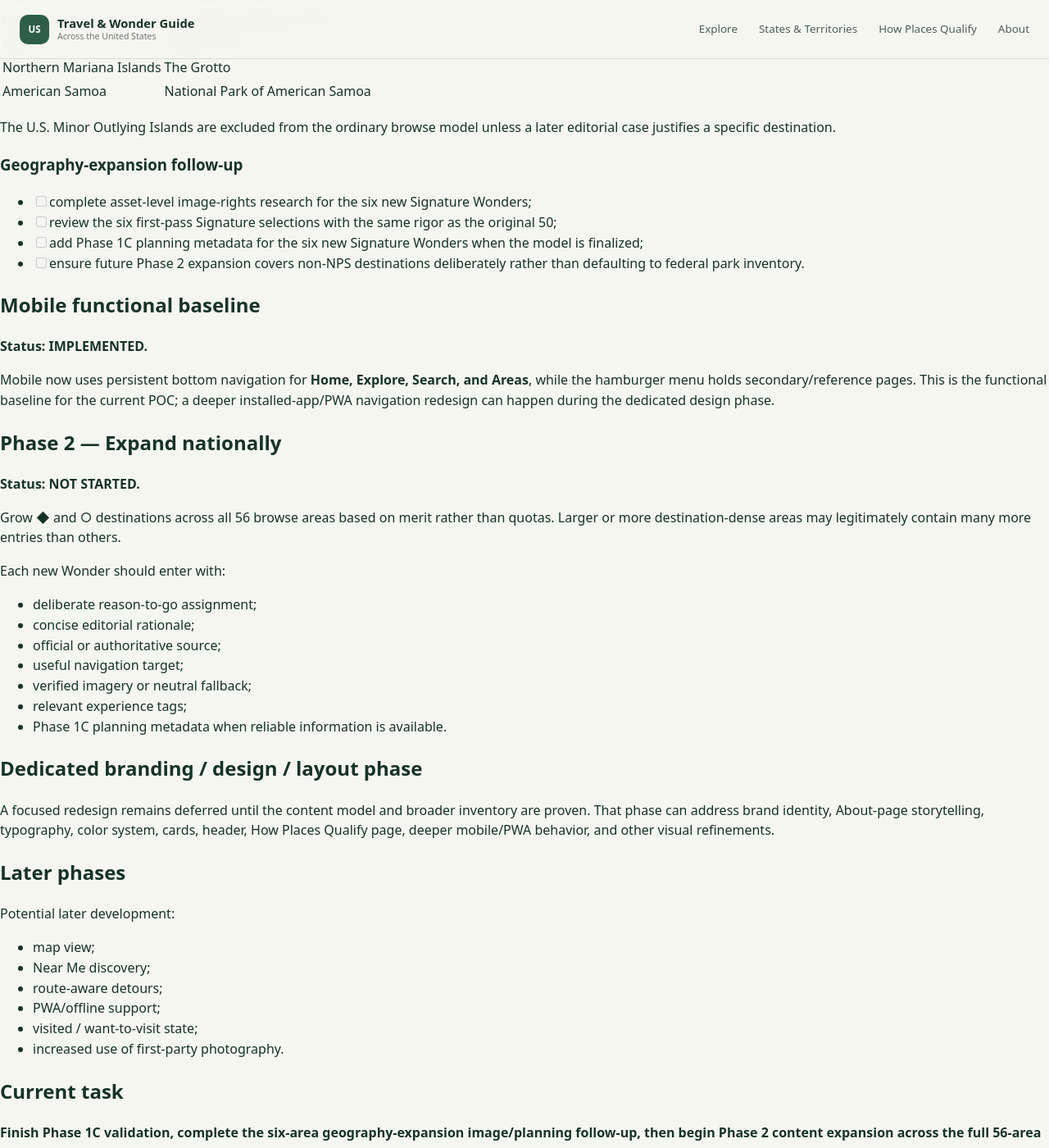
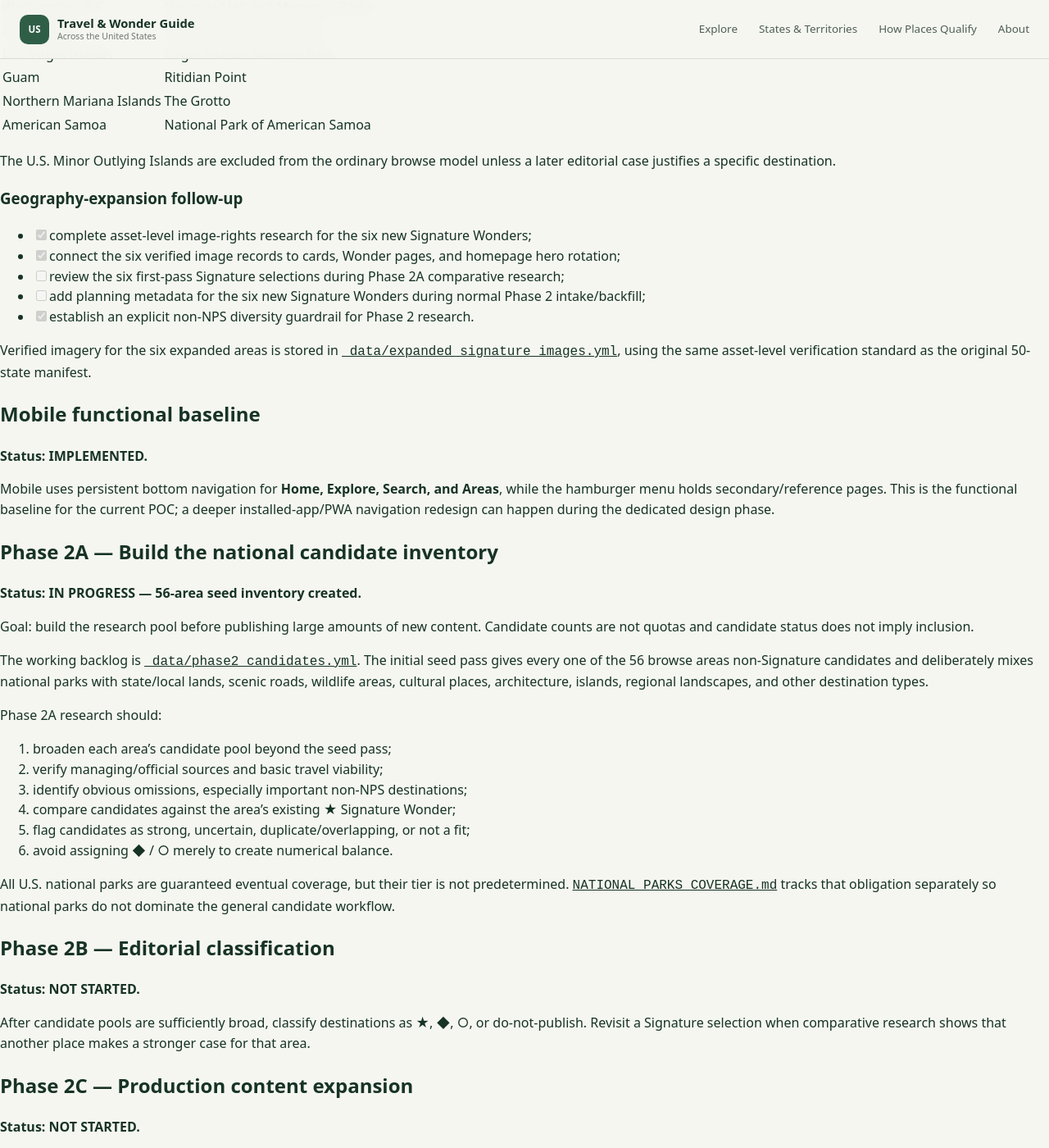
Before and after one commit to jeffthomasiii/us-travel-wonder-guide, a Jekyll site: the page built from PROJECT_PLAN.md, in a window 1280 px wide and 1400 px high, scrolled down 1412 px. Shown: the whole window at 82% size. Built offline with Jekyll 4.4.1, drawn with Linux system fonts in a browser that asks for light colours; our own code applies the rules of GitHub Pages for plain Markdown files; some of the changed text lies outside the part shown.

Commit message:
Close Phase 1C and start Phase 2A candidate research

```diff
--- a/PROJECT_PLAN.md
+++ b/PROJECT_PLAN.md
@@ -4,7 +4,7 @@
 
 ## Guiding principle
 
-The guide is a **U.S. travel discovery reference**, not a quota-driven state list and not a national-park directory. The primary geography now includes the **50 states, Washington, D.C., and the five inhabited U.S. territories**. Each area begins with one **★ Signature Wonder**, then grows only where destinations genuinely justify **◆ Worth Traveling For** and **○ Worth the Detour** status.
+The guide is a **U.S. travel discovery reference**, not a quota-driven state list and not a national-park directory. The primary geography includes the **50 states, Washington, D.C., and the five inhabited U.S. territories**. Each area begins with one **★ Signature Wonder**, then grows only where destinations genuinely justify **◆ Worth Traveling For** and **○ Worth the Detour** status.
 
 See [`EDITORIAL_SCOPE.md`](EDITORIAL_SCOPE.md) for geographic and editorial boundaries.
 
@@ -12,7 +12,7 @@
 
 **Status: COMPLETE — 50 / 50 original state Signature Wonders.**
 
-The canonical rights audit remains [`_data/signature_images.yml`](_data/signature_images.yml). The six district/territory Signature Wonders added later are a separate geography-expansion image pass and intentionally keep the neutral fallback until their images are individually rights-verified.
+The canonical rights audit remains [`_data/signature_images.yml`](_data/signature_images.yml).
 
 ## Phase 1B — Mixed-tier pilot
 
@@ -24,9 +24,11 @@
 
 ## Phase 1C — Travel-planning content model
 
-**Status: IN PROGRESS — implemented for all 18 Wonders in the six pilot states.**
+**Status: COMPLETE — model validated on all 18 Wonders in the six pilot states.**
 
-The working schema is documented in [`CONTENT_MODEL.md`](CONTENT_MODEL.md). Current planning guidance includes typical calendar visit windows, visit length, RV access and road/rig considerations, pet access, accessibility, photography, wildlife, official conditions, reservations/permits where useful, planning source, and review date.
+The schema is documented in [`CONTENT_MODEL.md`](CONTENT_MODEL.md). The validated planning guidance includes typical calendar visit windows, visit length, RV access and road/rig considerations, pet access, accessibility, photography, wildlife, official conditions, reservations/permits where useful, planning source, and review date.
+
+Phase 1C established the normal planning-data pattern for future intake. Not every existing Wonder must be backfilled before Phase 2 begins; planning metadata can expand alongside content production.
 
 Design and branding work remains intentionally deferred except for functional usability changes.
 
@@ -34,7 +36,7 @@
 
 **Status: IMPLEMENTED — 56 primary browse areas / 68 Wonders total.**
 
-The guide now includes:
+The guide includes:
 
 - 50 states
 - Washington, D.C.
@@ -59,24 +61,50 @@
 
 ### Geography-expansion follow-up
 
-- [ ] complete asset-level image-rights research for the six new Signature Wonders;
-- [ ] review the six first-pass Signature selections with the same rigor as the original 50;
-- [ ] add Phase 1C planning metadata for the six new Signature Wonders when the model is finalized;
-- [ ] ensure future Phase 2 expansion covers non-NPS destinations deliberately rather than defaulting to federal park inventory.
+- [x] complete asset-level image-rights research for the six new Signature Wonders;
+- [x] connect the six verified image records to cards, Wonder pages, and homepage hero rotation;
+- [ ] review the six first-pass Signature selections during Phase 2A comparative research;
+- [ ] add planning metadata for the six new Signature Wonders during normal Phase 2 intake/backfill;
+- [x] establish an explicit non-NPS diversity guardrail for Phase 2 research.
+
+Verified imagery for the six expanded areas is stored in [`_data/expanded_signature_images.yml`](_data/expanded_signature_images.yml), using the same asset-level verification standard as the original 50-state manifest.
 
 ## Mobile functional baseline
 
 **Status: IMPLEMENTED.**
 
-Mobile now uses persistent bottom navigation for **Home, Explore, Search, and Areas**, while the hamburger menu holds secondary/reference pages. This is the functional baseline for the current POC; a deeper installed-app/PWA navigation redesign can happen during the dedicated design phase.
+Mobile uses persistent bottom navigation for **Home, Explore, Search, and Areas**, while the hamburger menu holds secondary/reference pages. This is the functional baseline for the current POC; a deeper installed-app/PWA navigation redesign can happen during the dedicated design phase.
 
-## Phase 2 — Expand nationally
+## Phase 2A — Build the national candidate inventory
+
+**Status: IN PROGRESS — 56-area seed inventory created.**
+
+Goal: build the research pool before publishing large amounts of new content. Candidate counts are not quotas and candidate status does not imply inclusion.
+
+The working backlog is [`_data/phase2_candidates.yml`](_data/phase2_candidates.yml). The initial seed pass gives every one of the 56 browse areas non-Signature candidates and deliberately mixes national parks with state/local lands, scenic roads, wildlife areas, cultural places, architecture, islands, regional landscapes, and other destination types.
+
+Phase 2A research should:
+
+1. broaden each area's candidate pool beyond the seed pass;
+2. verify managing/official sources and basic travel viability;
+3. identify obvious omissions, especially important non-NPS destinations;
+4. compare candidates against the area's existing ★ Signature Wonder;
+5. flag candidates as strong, uncertain, duplicate/overlapping, or not a fit;
+6. avoid assigning ◆ / ○ merely to create numerical balance.
+
+All U.S. national parks are guaranteed eventual coverage, but their tier is not predetermined. [`NATIONAL_PARKS_COVERAGE.md`](NATIONAL_PARKS_COVERAGE.md) tracks that obligation separately so national parks do not dominate the general candidate workflow.
+
+## Phase 2B — Editorial classification
 
 **Status: NOT STARTED.**
 
-Grow ◆ and ○ destinations across all 56 browse areas based on merit rather than quotas. Larger or more destination-dense areas may legitimately contain many more entries than others.
+After candidate pools are sufficiently broad, classify destinations as ★, ◆, ○, or do-not-publish. Revisit a Signature selection when comparative research shows that another place makes a stronger case for that area.
 
-Each new Wonder should enter with:
+## Phase 2C — Production content expansion
+
+**Status: NOT STARTED.**
+
+Publish approved destinations with:
 
 - deliberate reason-to-go assignment;
 - concise editorial rationale;
@@ -103,4 +131,4 @@
 
 ## Current task
 
-**Finish Phase 1C validation, complete the six-area geography-expansion image/planning follow-up, then begin Phase 2 content expansion across the full 56-area scope.**
+**Continue Phase 2A candidate research across all 56 areas, broadening the seed inventory before assigning new ◆ / ○ tiers at scale.**
```
